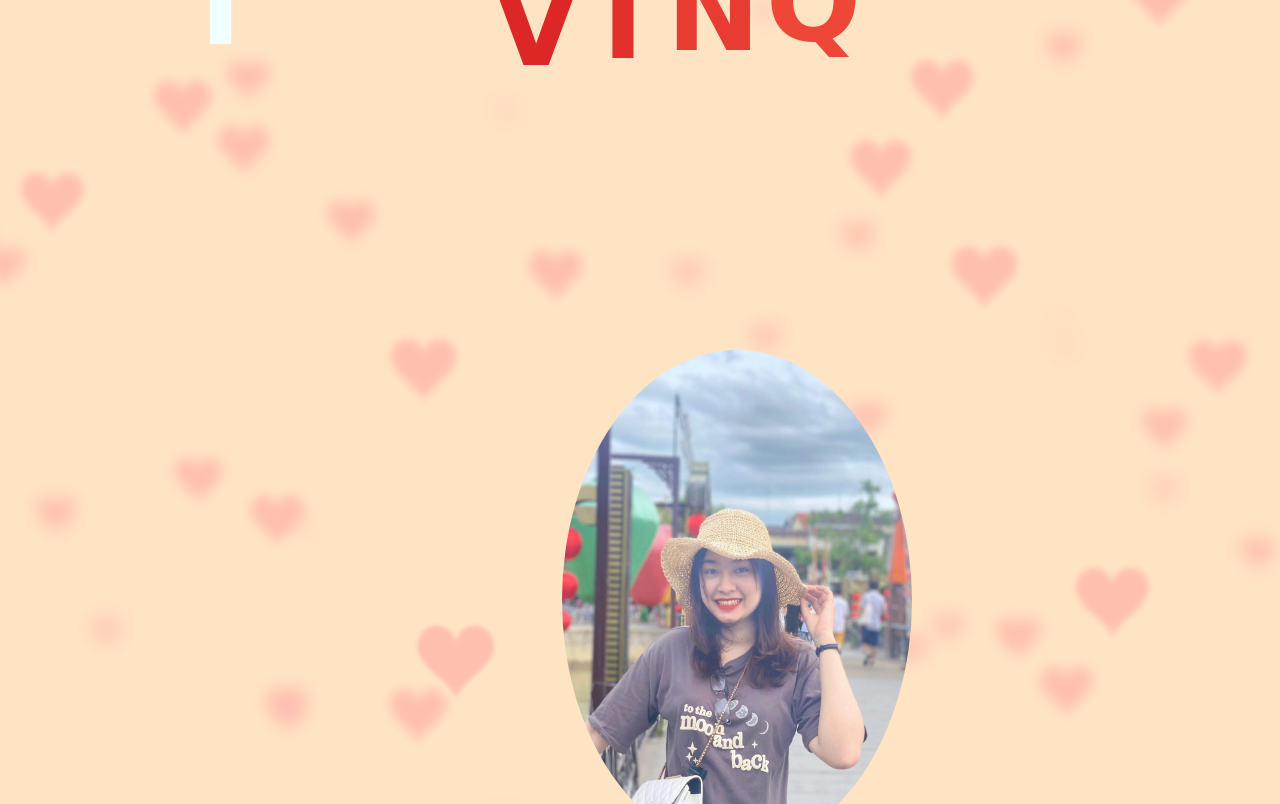
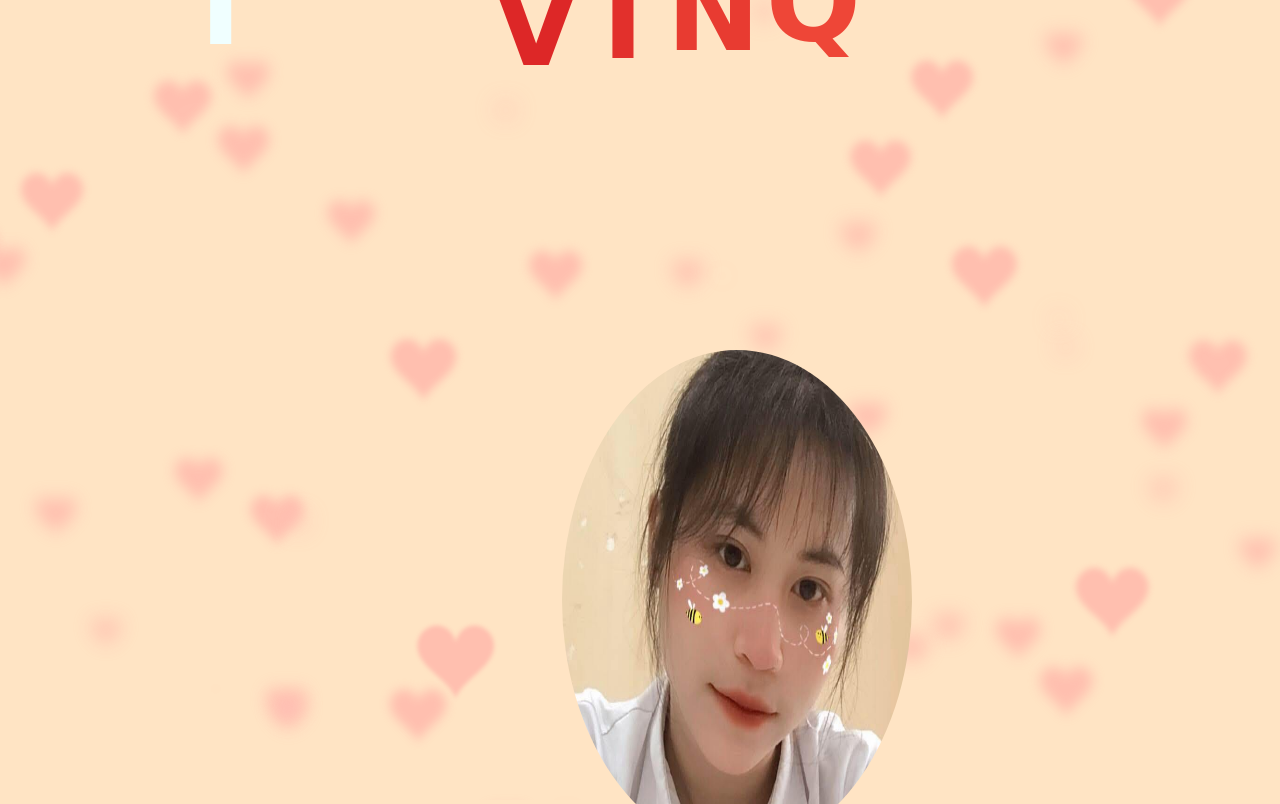
Before and after one commit to Kazan99/MyLoveMe, a plain HTML site: page index2.html in a window 1280 px wide. Drawn offline with Linux system fonts and the light colour scheme.

Commit message:
Update index2.html

```diff
--- a/index2.html
+++ b/index2.html
@@ -41,7 +41,7 @@
       </span>
     </h1>
     <span aria-hidden="true" class="spacing"  >
-        <img src="quynh.jpg"  class="img-anh" >
+        <img src="aa37df0a-b6f6-459a-a303-71ac63579eb9.jpeg"  class="img-anh" >
     </span>
 
     <!-- <div class="img-anh">
```
